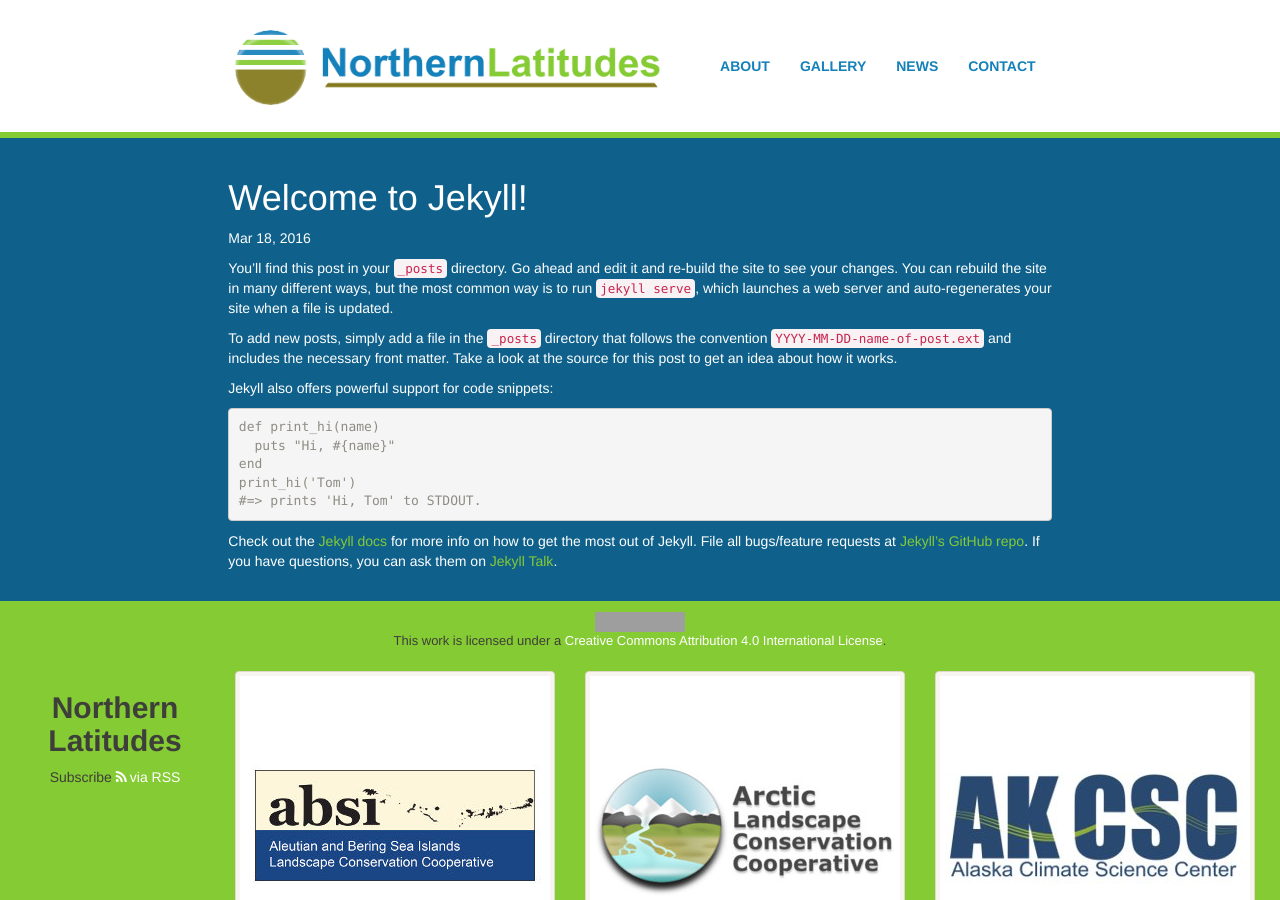
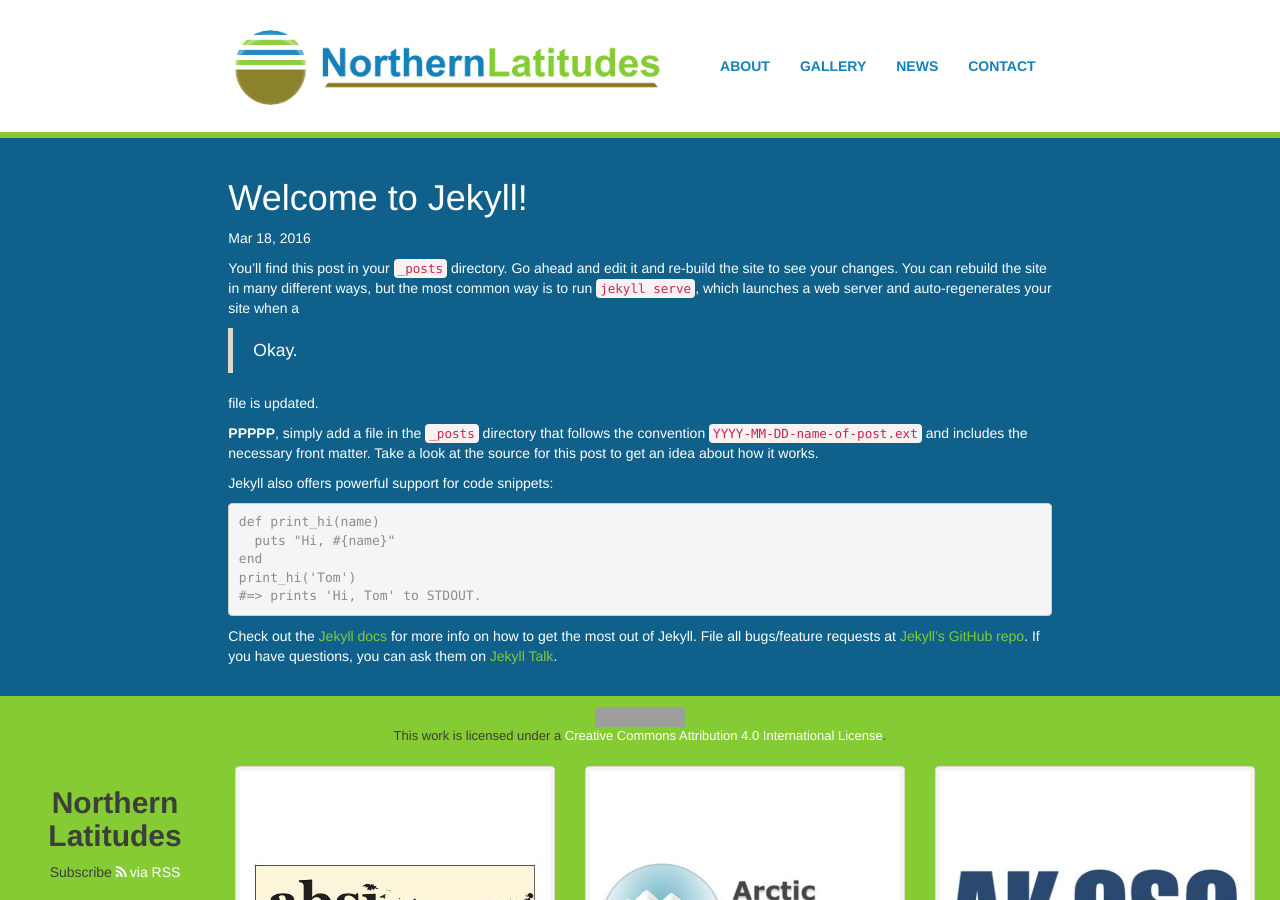
Before and after one commit to northern-latitudes/northern-latitudes.github.io, a Jekyll site: the page built from _posts/2016-03-18-welcome-to-jekyll.markdown, in a window 1280 px wide and 900 px high. Built offline with Jekyll 4.4.1, drawn with Linux system fonts in a browser that asks for light colours; nearby versions of some CDN libraries; grey boxes are pictures that could not be loaded.

Commit message:
Updated 2016-03-18-welcome-to-jekyll.markdown

```diff
--- a/_posts/2016-03-18-welcome-to-jekyll.markdown
+++ b/_posts/2016-03-18-welcome-to-jekyll.markdown
@@ -5,11 +5,15 @@
 categories: jekyll update
 published: true
 icon: arctic
-tags: annoucement
+tags: announcement
 ---
-You’ll find this post in your `_posts` directory. Go ahead and edit it and re-build the site to see your changes. You can rebuild the site in many different ways, but the most common way is to run `jekyll serve`, which launches a web server and auto-regenerates your site when a file is updated.
+You’ll find this post in your `_posts` directory. Go ahead and edit it and re-build the site to see your changes. You can rebuild the site in many different ways, but the most common way is to run `jekyll serve`, which launches a web server and auto-regenerates your site when a
 
-To add new posts, simply add a file in the `_posts` directory that follows the convention `YYYY-MM-DD-name-of-post.ext` and includes the necessary front matter. Take a look at the source for this post to get an idea about how it works.
+> Okay.
+
+file is updated.
+
+**PPPPP**, simply add a file in the `_posts` directory that follows the convention `YYYY-MM-DD-name-of-post.ext` and includes the necessary front matter. Take a look at the source for this post to get an idea about how it works.
 
 Jekyll also offers powerful support for code snippets:
 
```
